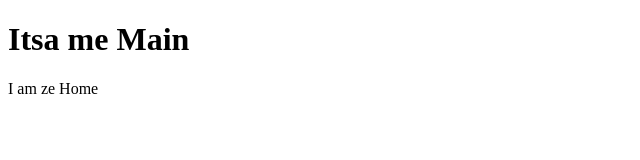
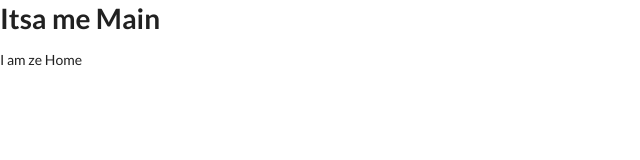
Before and after one commit to peppahjackk/React-Ballpark-Weather, a React app: page app/index.html in a window 1280 px wide. Shown: the whole page, without its empty margins (0-640 px from the left). Built offline with nearby package versions, Linux system fonts and the light colour scheme.

Commit message:
added semantic UI CSS link, cleaned up index.js

```diff
--- a/app/index.html
+++ b/app/index.html
@@ -3,6 +3,8 @@
 <head>
 	<meta charset="UTF-8">
 	<title>Baseball Weather</title>
+
+	<link rel="stylesheet" href="//cdnjs.cloudflare.com/ajax/libs/semantic-ui/2.2.2/semantic.min.css"></link>
 </head>
 <body>
 	<div id="app"></div>
```
Also changed, not shown: app/index.js (+0 -8 lines).
